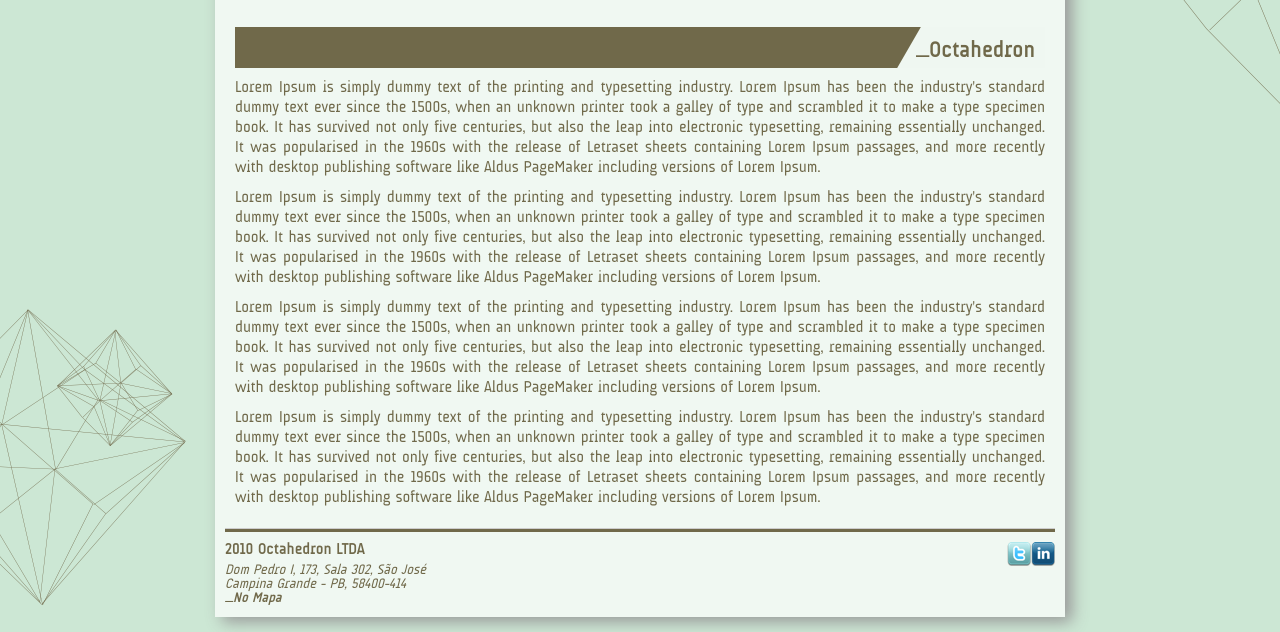
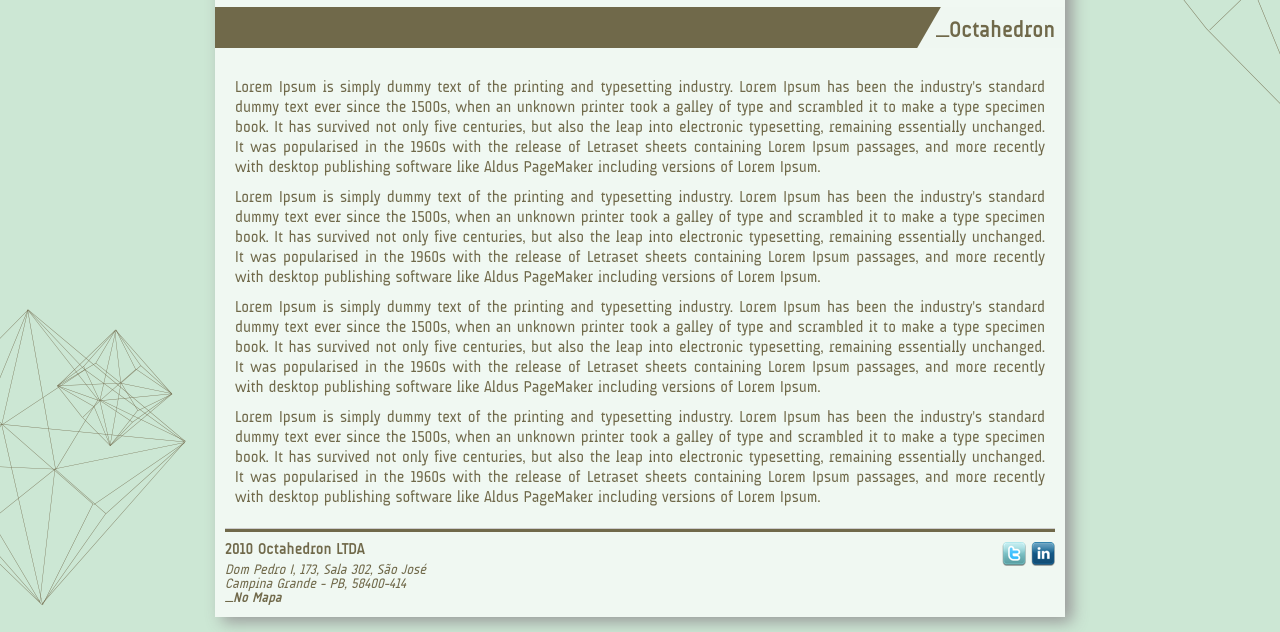
Before and after one commit to OctahedronBR/site, a plain HTML site: page new.html in a window 1280 px wide. Shown: the part 318-950 px from the top of the page. Drawn offline with nearby package versions, Linux system fonts and the light colour scheme.

Commit message:
trying to make it look better in IE ¬¬

```diff
--- /dev/null
+++ b/css/ie-sux.css
@@ -0,0 +1,14 @@
+#container {
+	background-color: #f0f8f2;
+	behavior: url(/css/PIE.htc);
+}
+
+header ul li {
+	padding: 3px 5px 0;
+	font-size: 14px;
+	font-weight: bold;
+}
+
+p {
+	font-size: 14px;
+}
--- a/css/newstyle.css
+++ b/css/newstyle.css
@@ -1,24 +1,24 @@
 /*MISC*/
 @font-face {
 	font-family: 'AUdimat Regular';
-	src: local('AUdimat Regular'), url('../fonts/AUdimat-Regular.ttf');
+	src: local('AUdimat Regular'), url('/fonts/AUdimat-Regular.ttf');
 }
 
 @font-face {
 	font-family: 'AUdimat Bold';
-	src: local('AUdimat Bold'), url('../fonts/AUdimat-Bold.ttf');
+	src: local('AUdimat Bold'), url('/fonts/AUdimat-Bold.ttf');
 }
 
 * {
 	color: #70694a;
-	font-family: 'AUdimat Regular', Verdana, Arial, Geneva, Helvetica, sans-serif
+	font-family: 'AUdimat Regular', Arial, Verdana, Geneva, Helvetica, sans-serif
 }
 
 html {height: 100%;}
 
 body {
 	background-color: #cce7d4;
-	background-image: url(../images/bg-left.png), url(../images/bg-right.png);
+	background-image: url('/images/bg-left.png'), url('/images/bg-right.png');
 	background-repeat: no-repeat, no-repeat;
 	background-position: 0 125%, 100% 0;
 	padding: 15px;
@@ -31,10 +31,7 @@ a, li, h2, h3, h4 {
 	font-family: 'AUdimat Bold', Verdana, Arial, Geneva, Helvetica, sans-serif
 }
 
-img {
-	float: left;
-	vertical-align: middle;
-}
+img {vertical-align: middle;}
 
 section#container {
 	margin: 0 auto;
@@ -55,7 +52,7 @@ hr {
 section.all {
 	width: 158px;
 	height: 300px;
-	background: url("../images/header-bg.png") repeat scroll 0 0 transparent;
+	background: url("/images/header-bg.png") repeat scroll 0 0 transparent;
 }
 
 header#top {
@@ -70,7 +67,7 @@ h1 {
 	height: 129px;
 	text-indent: -5000px;
 	overflow: hidden;
-	background: url(../images/new-logo.png) no-repeat;
+	background: url(/images/new-logo.png) no-repeat;
 	float: right;
 }
 
@@ -84,7 +81,7 @@ header ul li {
 
 /*CONTENT*/
 section#content {padding: 10px 0;}
-section#content header {background: #70694a url(../images/bg-title.png) no-repeat right;}
+section#content header {background: #70694a url(/images/bg-title.png) no-repeat right;}
 section#content header ul {padding: 12px 10px 6px;}
 section#content header ul li {display: inline;}
 
@@ -119,6 +116,7 @@ p {
 
 section#member {display:table;}
 section#member hgroup {margin:25px 0 0;}
+section#member img {float: left;}
 
 /*FORM*/
 form {margin: 10px 0 0;}
--- a/new.html
+++ b/new.html
@@ -8,6 +8,8 @@
 		<link rel="stylesheet" type="text/css" href="/css/newstyle.css">
 
 		<!--[if lt IE 9]>
+			<link rel="stylesheet" type="text/css" href="/css/ie-sux.css">
+			<script src="http://ie7-js.googlecode.com/svn/version/2.1(beta4)/IE9.js"></script>
 			<script src="http://html5shim.googlecode.com/svn/trunk/html5.js"></script>
 		<![endif]-->
 
@@ -32,10 +34,10 @@
 			</header>
 
 			<section id="content">
+				<header>
+					<h2>_Octahedron</h2>
+				</header>
 				<article>
-					<header>
-						<h2>_Octahedron</h2>
-					</header>
 					<p>Lorem Ipsum is simply dummy text of the printing and typesetting industry. Lorem Ipsum has been the industry's standard dummy text ever since the 1500s, when an unknown printer took a galley of type and scrambled it to make a type specimen book. It has survived not only five centuries, but also the leap into electronic typesetting, remaining essentially unchanged. It was popularised in the 1960s with the release of Letraset sheets containing Lorem Ipsum passages, and more recently with desktop publishing software like Aldus PageMaker including versions of Lorem Ipsum.</p>
 					<p>Lorem Ipsum is simply dummy text of the printing and typesetting industry. Lorem Ipsum has been the industry's standard dummy text ever since the 1500s, when an unknown printer took a galley of type and scrambled it to make a type specimen book. It has survived not only five centuries, but also the leap into electronic typesetting, remaining essentially unchanged. It was popularised in the 1960s with the release of Letraset sheets containing Lorem Ipsum passages, and more recently with desktop publishing software like Aldus PageMaker including versions of Lorem Ipsum.</p>
 					<p>Lorem Ipsum is simply dummy text of the printing and typesetting industry. Lorem Ipsum has been the industry's standard dummy text ever since the 1500s, when an unknown printer took a galley of type and scrambled it to make a type specimen book. It has survived not only five centuries, but also the leap into electronic typesetting, remaining essentially unchanged. It was popularised in the 1960s with the release of Letraset sheets containing Lorem Ipsum passages, and more recently with desktop publishing software like Aldus PageMaker including versions of Lorem Ipsum.</p>
```
Also changed, not shown: contato.html (+3 -1 lines), empresa.html (+2 -0 lines), js/localScrollTo.js (deleted, +0 -9 lines), js/scrollTo.js (deleted, +0 -11 lines), solucoes.html (+2 -0 lines), 1 other file.
